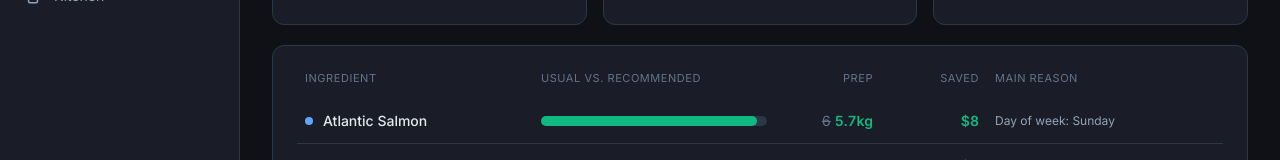
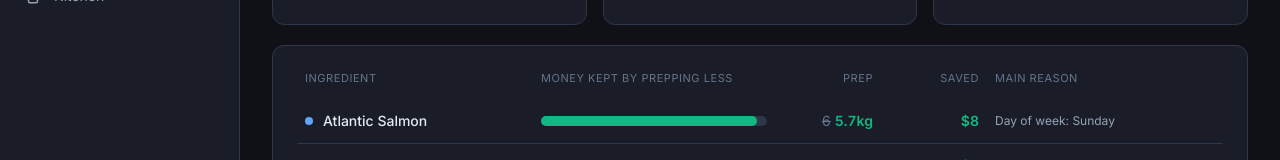
Before and after one commit to DanielIbraev/FreshCast, a Next.js app in the folder freshcast-app/: page /orders in a window 1280 px wide. Shown: the part 216-376 px from the top of the page. Built offline with nearby package versions, Linux system fonts and the light colour scheme; no server answers.

Commit message:
auto: save 09:43:04

```diff
--- a/freshcast-app/app/(app)/orders/page.tsx
+++ b/freshcast-app/app/(app)/orders/page.tsx
@@ -67,7 +67,7 @@ export default function OrdersPage() {
       <Card>
         <div className="mb-3 grid grid-cols-[220px_1fr_90px_90px_220px] gap-4 px-2 text-[11px] uppercase tracking-wider text-text-muted">
           <span>Ingredient</span>
-          <span>Usual vs. recommended</span>
+          <span>Money kept by prepping less</span>
           <span className="text-right">Prep</span>
           <span className="text-right">Saved</span>
           <span>Main reason</span>
```
